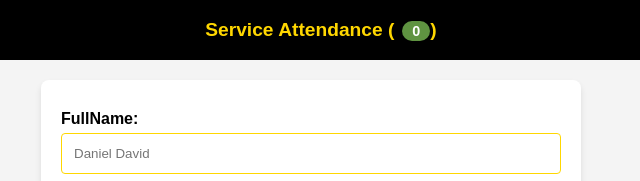
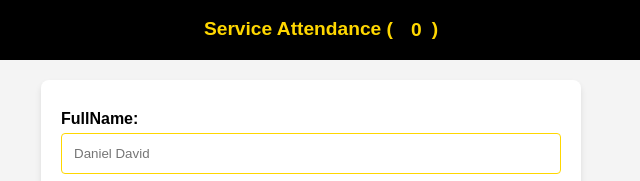
Before and after one commit to Mega-Church-App/Attendance-App, a website built with Vite: page index.html in a window 1280 px wide. Shown: the top 181 px of the page, 329-969 px from the left. Built offline with nearby package versions, Linux system fonts and the light colour scheme; no server answers.

Commit message:
Changed styling of the attendance counter and font size of the toast notification

```diff
--- a/index.css
+++ b/index.css
@@ -16,12 +16,21 @@ body {
     padding: 12px 24px;
     border-radius: 0 0 8px 8px;
     font-weight: bold;
+    font-size: 2rem;
     box-shadow: 0 4px 12px rgba(0,0,0,0.15);
     z-index: 1000;
     white-space: nowrap;
     min-width: 200px;
     text-align: center;
     transition: transform 0.4s cubic-bezier(0.18, 0.89, 0.32, 1.28);
+}
+
+#count-el {
+    padding: 2px 10px;
+    border-radius: 20px;
+    margin-left: 8px;
+    display: inline-block;
+    vertical-align: middle;
 }
 
 .toast.show {
@@ -143,14 +152,3 @@ th {
 tr:hover {
     background-color: #f1f1f1;
 }
-
-#count-el {
-    background-color: #5f9341; /* Matches your Save button */
-    color: white;
-    padding: 2px 10px;
-    border-radius: 20px;
-    font-size: 0.9rem;
-    margin-left: 8px;
-    display: inline-block;
-    vertical-align: middle;
-}
```
